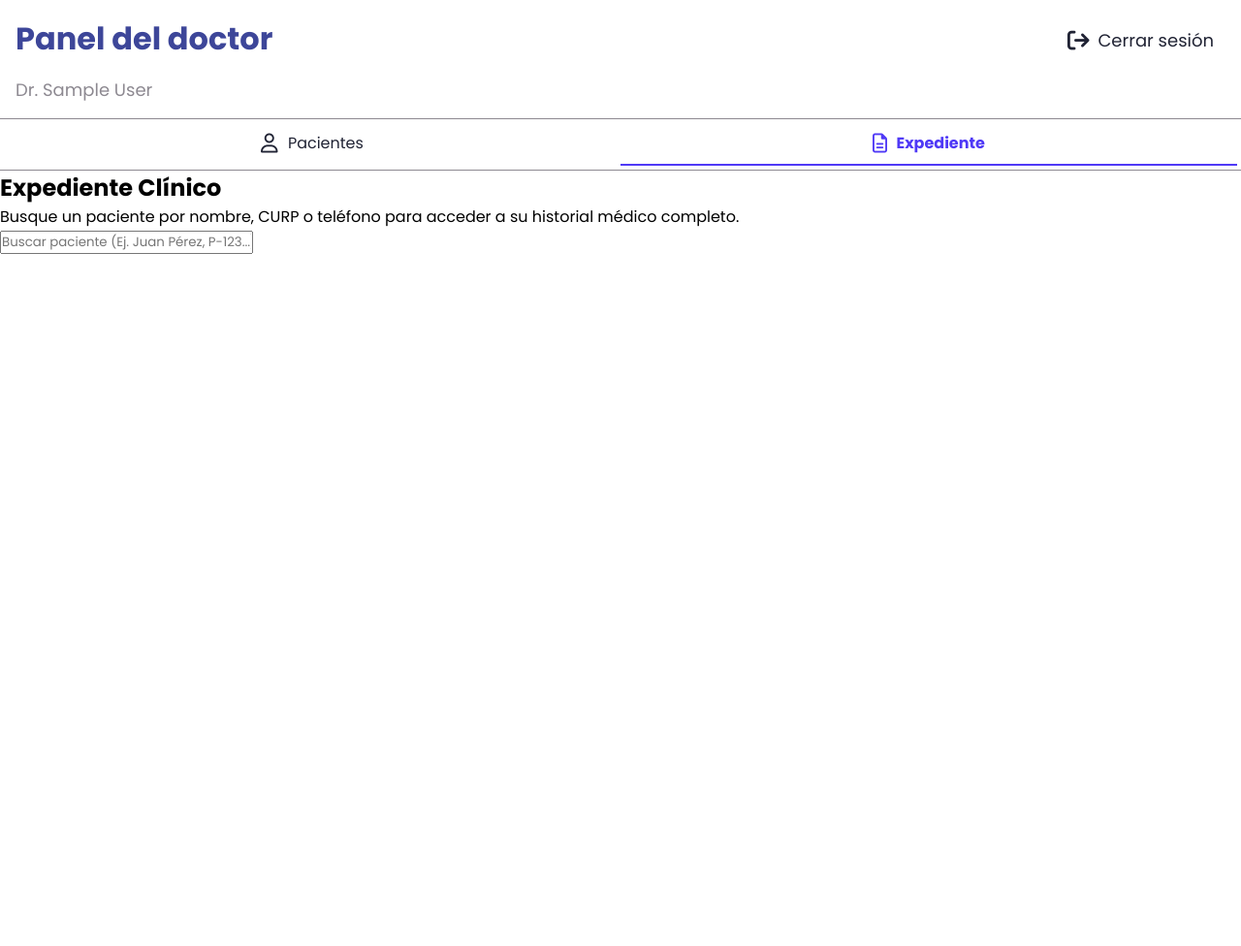
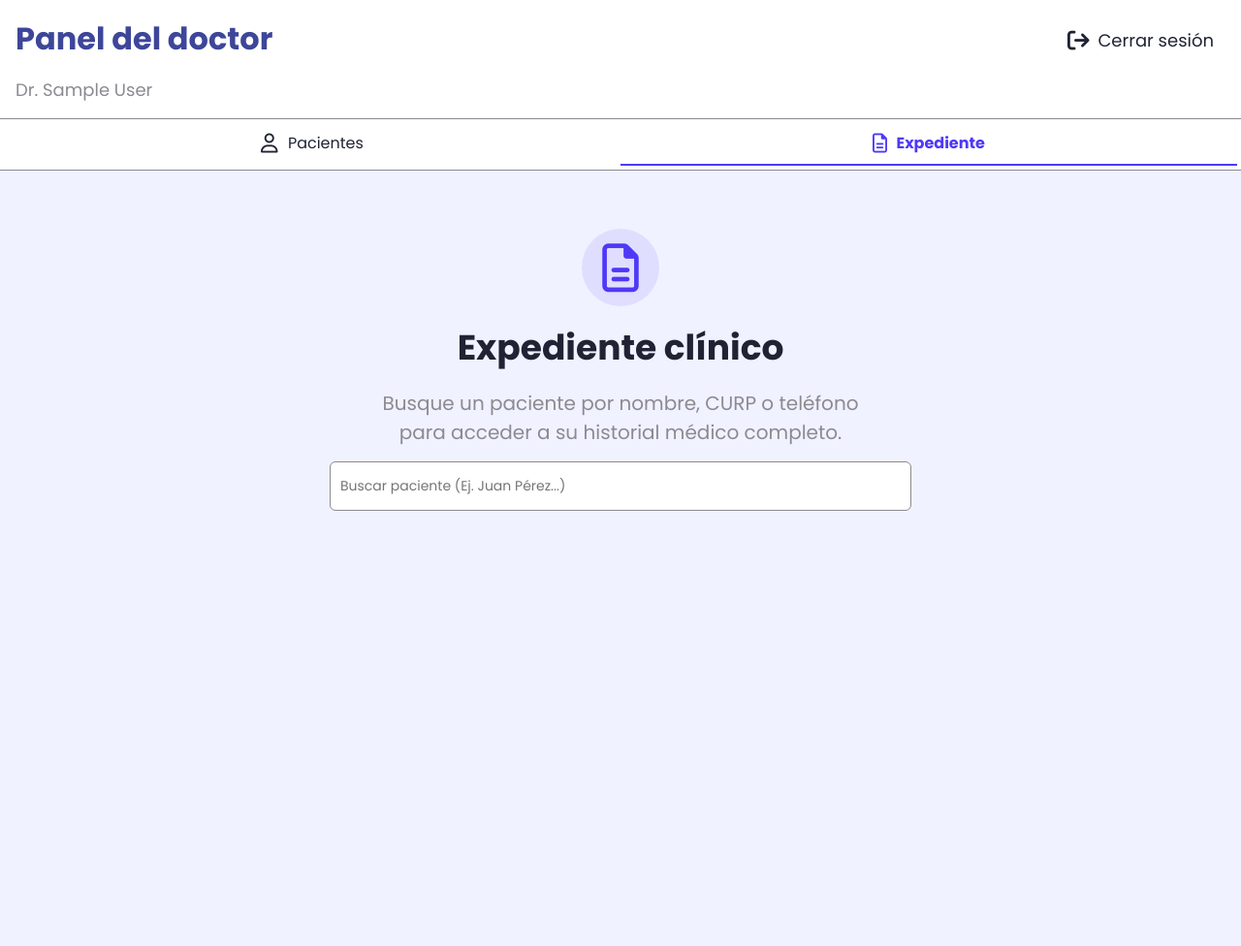
Before and after one commit to AlanMtz02/Proyecto-Integrador-I, a Django app: page /expediente/ in a window 1280 px wide. Shown: the whole page at 97% size. Before the commit the page ends 262 px from the top, so only its background shows below. Run offline with Django 5.2, Linux system fonts and the light colour scheme; the visitor is signed in with stand-in values (Sample User, id 1).

Commit message:
Añadido diseño al expediente_buscar. Correcion al section de lista_pacientes

```diff
--- a/static/css/estilos.css
+++ b/static/css/estilos.css
@@ -107,6 +107,8 @@ header {
 .lista_pacientes {
     padding: 30px;
     background-color: var(--fondo);
+    min-height: 100vh;/* ocupa toda la altura de la ventana */
+    width: 100%;/* ocupa todo el ancho */
 }
 
 .lista_pacientes_flex_info {
@@ -445,3 +447,193 @@ tbody tr td {
     background-color: #3a2cc0;
 
 }
+
+
+
+
+/*AQUI COMIENZA LA SECCION DE BUSCADOR EXPEDIENTE*/
+.expediente_buscar{
+    display: flex;
+    justify-content: center;
+    align-items: flex-start;
+    background-color: var(--fondo);
+    padding-top: 60px;
+    min-height: 100vh;/* ocupa toda la altura de la ventana */
+    width: 100%;/* ocupa todo el ancho */
+}
+
+.expediente_buscar_card{
+    display: flex;
+    justify-content: center;
+    align-items: center;
+    flex-direction: column;
+    width: 600px;
+}
+
+.expediente_buscar_card_info{
+    display: flex;
+    justify-content: center;
+    align-items: center;
+    flex-direction: column;
+    text-align: center;
+    gap: 15px;
+    width: 500px;
+}
+
+.expediente_buscar_icon{
+    display: inline-flex;
+    align-items: center;
+    justify-content: center;
+    border-radius: 50%;
+    background-color: #e0deff;
+    width: 80px;
+    height: 80px;
+}
+
+.expediente_buscar_icon i{
+    font-size: 50px;
+}
+.expediente_buscar_card h2{
+    color: var(--texto-negro);
+    font-size: 36px;
+}
+
+.expediente_buscar_card p{
+    color:var(--texto-claro);
+    font-size: 20px;
+}
+
+.expediente_buscar_input{
+    width: 100%;
+    padding: 14px 10px;
+    border: 1px solid var(--texto-claro);
+    border-radius: 6px;
+    font-size: 14px;
+    margin-top: 15px;
+}
+
+.expediente_buscar_input:focus{
+    outline: none;
+    border-color: var(--primario-boton-iconos);
+    box-shadow: 0 0 5px rgba(79, 57, 246, 0.3);
+}
+
+
+
+/*Estilos para resultados*/
+.expediente_buscar_resultados {
+    list-style: none;
+    padding: 0;
+    margin: 15px 0 0 0;
+    width: 100%;
+}
+
+.expediente_buscar_resultados li {
+    margin-bottom: 10px;
+    width: 100%;
+    border: 1px solid var(--texto-claro);
+    border-radius: 6px;
+}
+
+.expediente_buscar_resultados a {
+    text-decoration: none;
+    color: inherit;
+}
+
+.expediente_buscar_resultado_item {
+    display: flex;
+    align-items: center;
+    background: #f9f9f9;
+    padding: 12px;
+    border-radius: 8px;
+    transition: background 0.3s;
+}
+
+.expediente_buscar_resultado_item:hover {
+    background: #f0f0ff;
+}
+
+.expediente_buscar_resultado_icon {
+    background: #4f39f6;
+    color: #fff;
+    font-weight: bold;
+    border-radius: 50%;
+    width: 40px;
+    height: 40px;
+    display: flex;
+    justify-content: center;
+    align-items: center;
+    margin-right: 12px;
+}
+
+.expediente_buscar_resultado_info {
+    flex: 1;
+}
+
+.expediente_buscar_resultado_info strong {
+    display: block;
+    font-size: 15px;
+    color: #333;
+}
+
+.expediente_buscar_resultado_info span {
+    font-size: 13px;
+    color: #666;
+}
+
+.expediente_buscar_resultado_arrow {
+    color: #999;
+}
+
+.expediente_buscar_noresult{
+    display: none;
+    background-color:#f9f9f9;
+    width: 100%;
+    text-align: center;
+    padding: 30px;
+    border: 1px solid var(--texto-claro);
+    box-shadow: 0 4px 8px rgba(0, 0, 0, 0.25);
+    border-radius: 8px;
+}
+
+.expediente_buscar_noresult p{
+    margin-top: 10px;
+}
+
+
+
+/*
+.expediente_buscar_con_resultados li{
+    list-style: none;
+}
+
+.expediente_buscar_con_resultados_flex{
+    display: flex;
+    gap:10px
+}
+
+.expediente_buscar_con_resultados_icono_flecha{
+    align-self: center;
+}
+
+.expediente_buscar_con_resultados_icono_paciente{
+    display: flex;
+    align-items: center;
+    justify-content: center;
+    align-self: center;
+    border-radius: 50%;
+    background-color: #e0deff ;
+    width: 40px;
+    height: 40px;
+}
+
+.expediente_buscar_con_resultados_flex_info p:first-child{
+    color: black;
+    font-weight: 600;
+}
+
+.expediente_buscar_con_resultados_flex_info p:nth-child(2){
+    font-size: 14px;
+    color: var(--texto-claro);
+    letter-spacing: 1.5px;
+} */
--- a/templates/clinica/expediente_buscar.html
+++ b/templates/clinica/expediente_buscar.html
@@ -2,23 +2,34 @@
 {% block title %}Buscador de expediente{% endblock%}
 
 {% block content %}
-<h2>Expediente Clínico</h2>
-<p>Busque un paciente por nombre, CURP o teléfono para acceder a su historial médico completo.</p>
+<section class="expediente_buscar">
+    <div class="expediente_buscar_card">
 
- <input type="text" id="buscador" placeholder="Buscar paciente (Ej. Juan Pérez, P-123...)">
+        <div class="expediente_buscar_card_info">
+            <div class="expediente_buscar_icon">
+                <i class="fa-regular fa-file-lines" style="color: #4f39f6;"></i>
+            </div>
+            <h2>Expediente clínico</h2>
+            <p>Busque un paciente por nombre, CURP o teléfono para acceder a su historial médico completo.</p>
+        </div>
 
-<ul id="resultados"><!--Aqui se van mostrando los resultados-->
-</ul>
+        <input type="text" id="buscador" class="expediente_buscar_input" placeholder="Buscar paciente (Ej. Juan Pérez...)">
 
-<div id="no-results" style="display:none; color:red; font-weight:bold;">
-    No se encontraron coincidencias.
-</div>
+        <!-- Resultados -->
+        <ul id="resultados" class="expediente_buscar_resultados"><!--Aqui se van mostrando los resultados--></ul>
 
+        <!-- Mensaje sin resultados -->
+        <div id="no-results" class="expediente_buscar_noresult">
+            <i class="fa-regular fa-user fa-xl" style="color: #8d8991;"></i>
+            <p>No se encontraron coincidencias.</p>
+        </div>
+    </div>
+</section>
 
 <script>
     document.getElementById('buscador').addEventListener('keyup', function() {
         let query = this.value;
-        if (query.length > 3) {  // empieza a buscar a partir de 3 caracteres
+        if (query.length > 3) {
             fetch(`/expediente/buscar/?q=${query}`)
                 .then(response => response.json())
                 .then(data => {
@@ -26,25 +37,36 @@
                     let noResults = document.getElementById('no-results');
                     lista.innerHTML = '';
 
-                    if (data.length === 0) {
-                        // si no hay coincidencias, mostrar mensaje
+                    if (Array.isArray(data) && data.length === 0) {
                         noResults.style.display = 'block';
                     } else {
-                        // ocultar mensaje y mostrar resultados
+                        lista.innerHTML='';
                         noResults.style.display = 'none';
                         data.forEach(p => {
+                            const partes = p.nombre.trim().split(" ");
+                            const iniciales = partes[0].charAt(0).toUpperCase() + (partes[1] ? partes[1].charAt(0).toUpperCase() : '');
                             let item = document.createElement('li');
-                            item.innerHTML = `<a href="/expediente/${p.id}/notas/">${p.nombre} - ${p.curp}</a>`; //Lo que muestra la sugerencia
+                            item.innerHTML = `
+                                <a href="/expediente/${p.id}/notas/">
+                                    <div class="expediente_buscar_resultado_item">
+                                        <div class="expediente_buscar_resultado_icon">${iniciales}</div>
+                                        <div class="expediente_buscar_resultado_info">
+                                            <strong>${p.nombre}</strong>
+                                            <span>CURP: ${p.curp} • ${p.telefono || ''}</span>
+                                        </div>
+                                        <div class="expediente_buscar_resultado_arrow">
+                                            <i class="fa-solid fa-chevron-right"></i>
+                                        </div>
+                                    </div>
+                                </a>`;
                             lista.appendChild(item);
                         });
                     }
                 });
         } else {
-            // si el input tiene menos de 3 caracteres, limpiar resultados y ocultar mensaje
             document.getElementById('resultados').innerHTML = '';
             document.getElementById('no-results').style.display = 'none';
         }
     });
 </script>
-
 {% endblock %}
```
